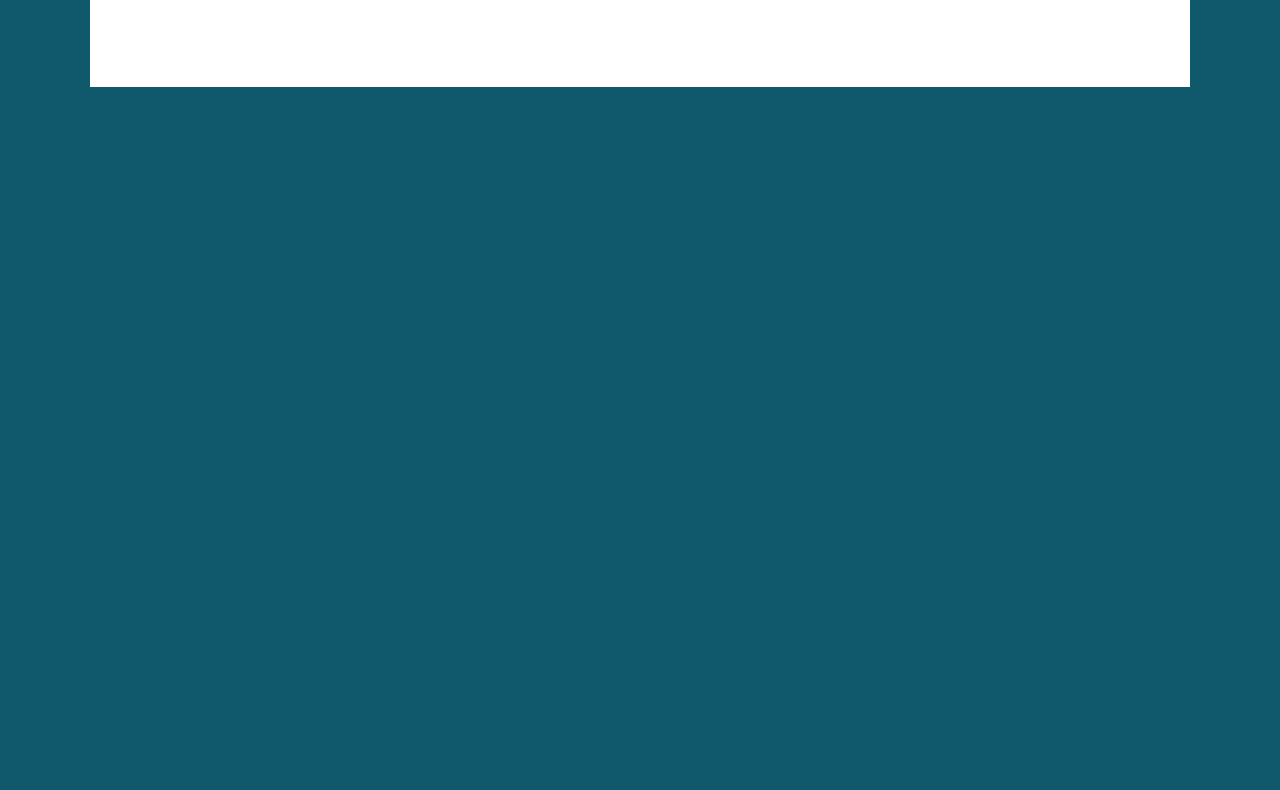
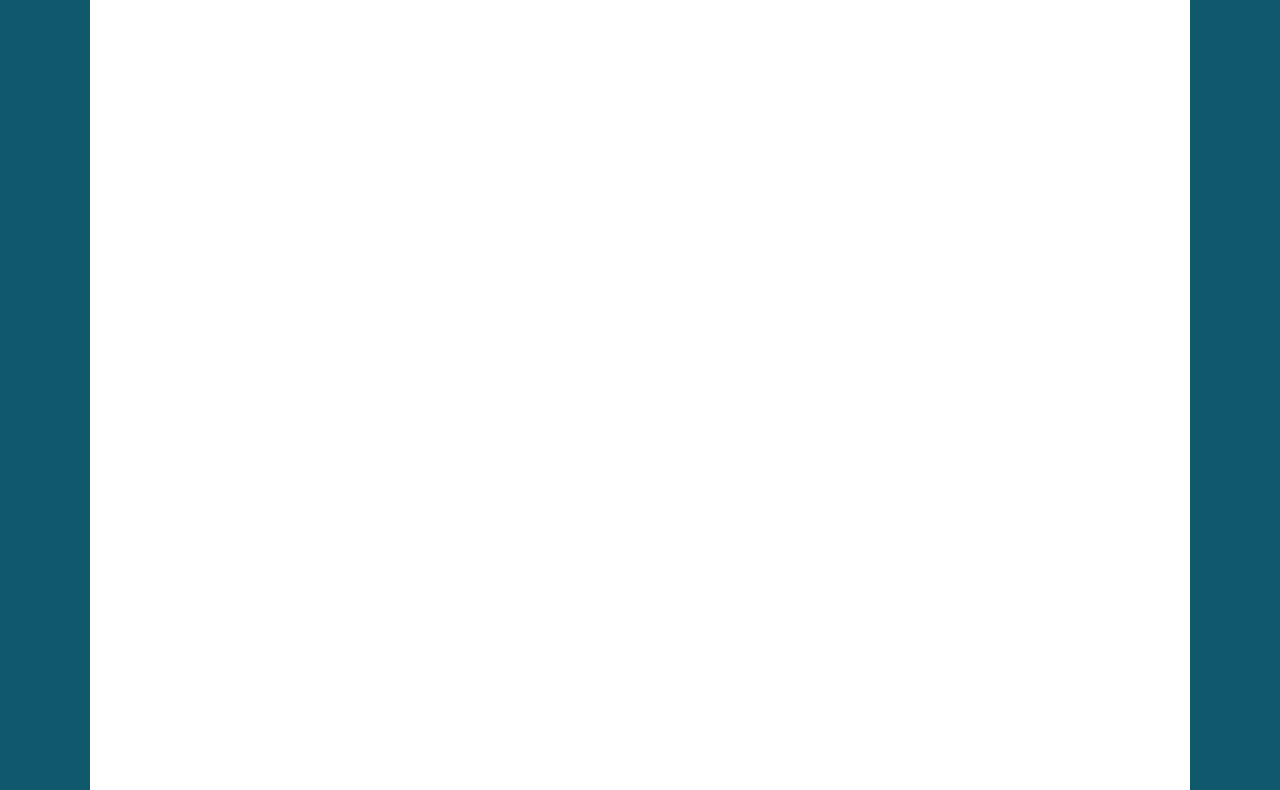
Before and after one commit to ahonan/recos, a plain HTML site: page index.html in a window 1280 px wide. Shown: the part 143-933 px from the top of the page. Before the commit the page ends 800 px from the top, so only its background shows below. Drawn offline with Linux system fonts and the light colour scheme.

Commit message:
Update stylesheet.css

```diff
--- a/stylesheet.css
+++ b/stylesheet.css
@@ -14,7 +14,8 @@ body{
 }
 .main{
     background-color:#fff;
-    height:100%;
+    height:1000px;
+    max-height:100%;
     width:1000px;
     max-width:100%;
     margin:auto;
```
